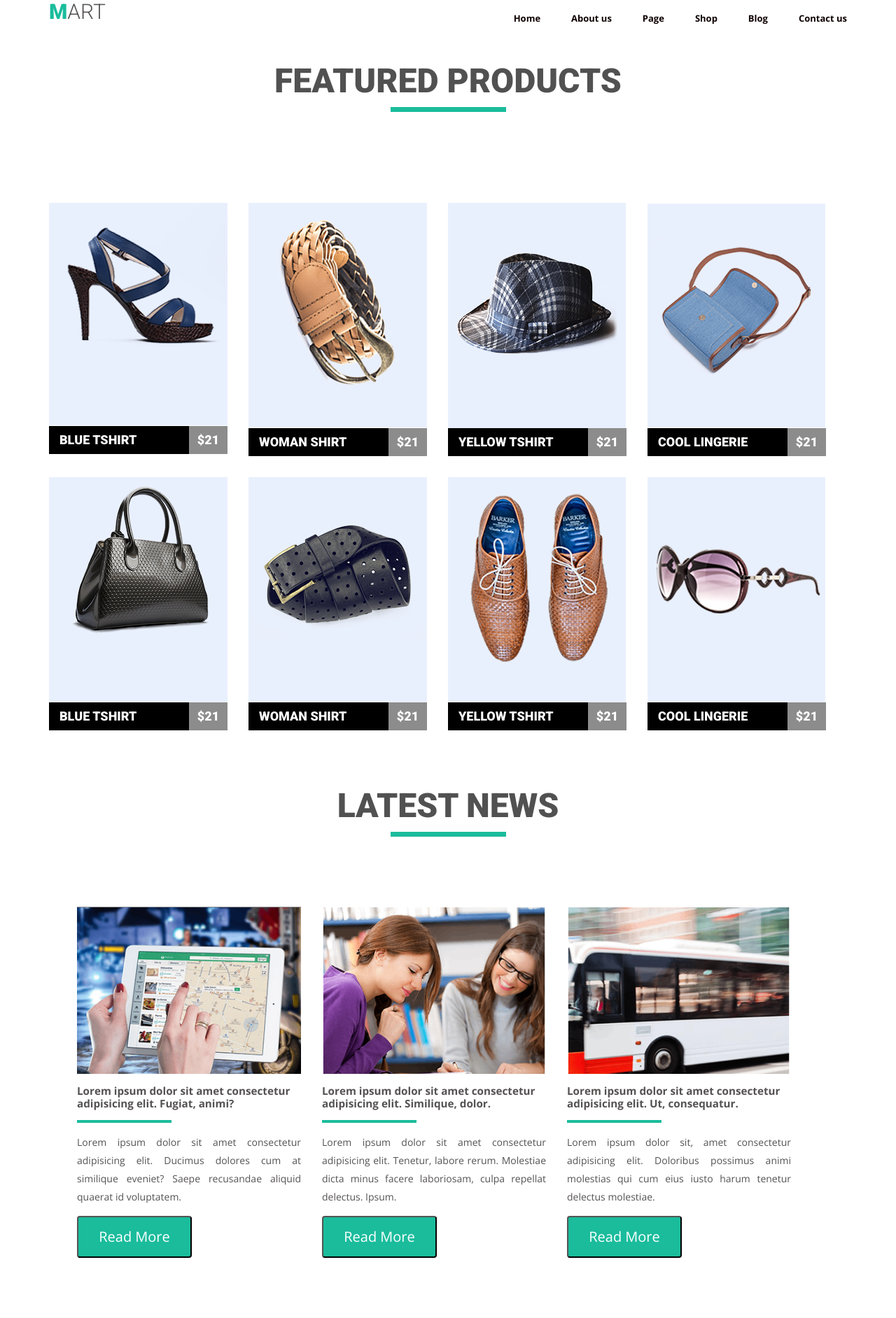
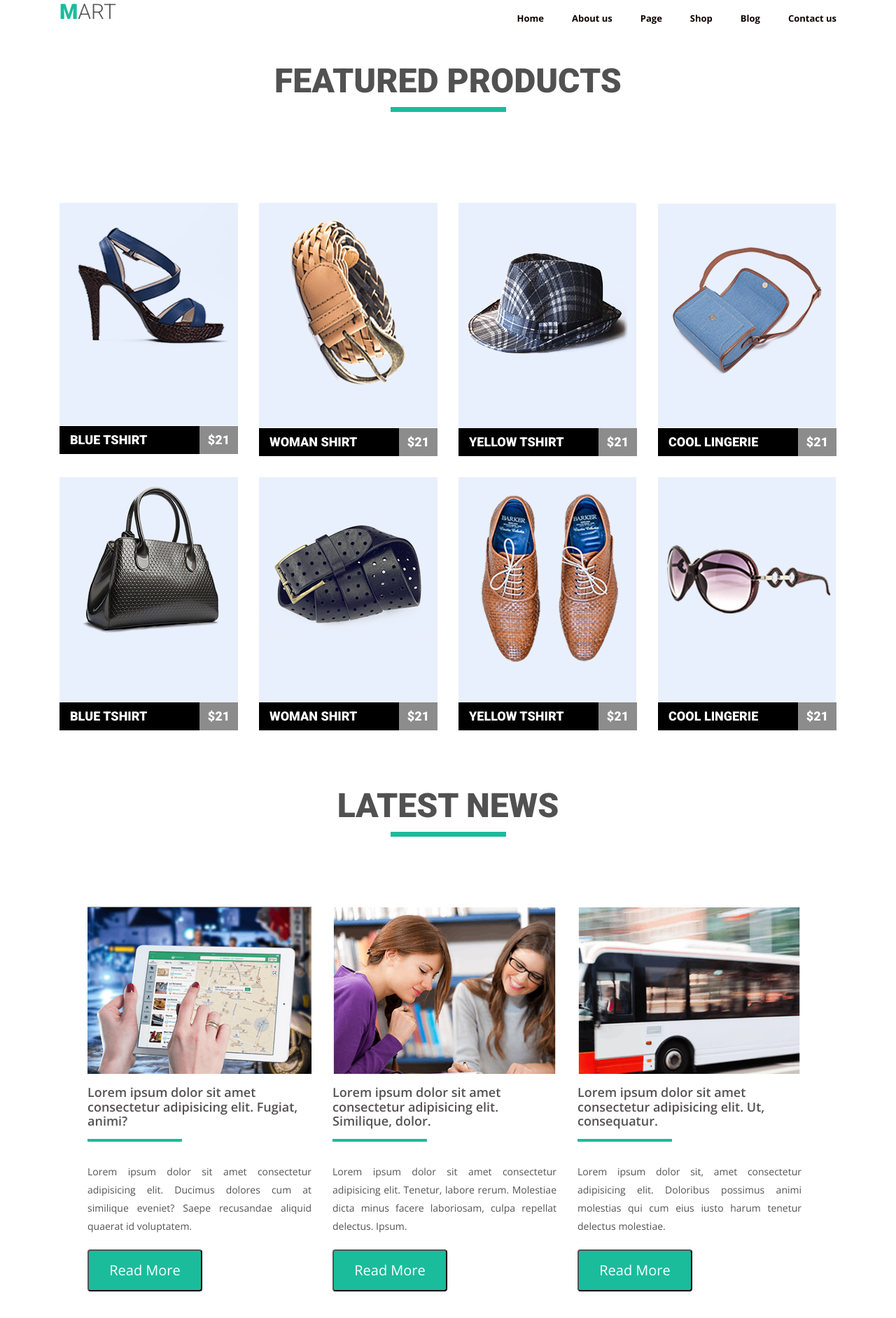
Before and after one commit to ValeriiKovalenko/goit-fe-course, a plain HTML site: page HTML:CSS/Module-04/index.html in a window 1280 px wide. Shown: the whole page at 70% size. Drawn offline with nearby package versions, Linux system fonts and the light colour scheme.

Commit message:
nice try2

```diff
--- a/HTML:CSS/Module-04/index.html
+++ b/HTML:CSS/Module-04/index.html
@@ -18,7 +18,7 @@
         <header class="site-header clearfix">
             <h1 class="site-logo"><a href="#" class="site-logo-link">MART</a></h1>
             <nav class="site-navigation">
-                <ul class="site-navigation-list">
+                <ul class="site-navigation-list clearfix">
                     <li class="site-navigation-item"><a class="navigation-link" href="#">Home</a></li>
                     <li class="site-navigation-item"><a class="navigation-link" href="#">About us</a></li>
                     <li class="site-navigation-item"><a class="navigation-link" href="#">Page</a></li>
--- a/HTML:CSS/Module-04/styles.css
+++ b/HTML:CSS/Module-04/styles.css
@@ -21,9 +21,10 @@ img {
 .wrapper {
 
 
-    width: 1140px;
+    width: 1110px;
 
    margin: auto;
+
 }
 body {
     font-family: "Open+Sans", "Roboto";
@@ -37,7 +38,7 @@ body {
     font-size: 30px;
     font-weight: 300;
     color: #555252;
-    display: block;
+
     float: left;
     margin: 0;
 
@@ -51,6 +52,7 @@ h1::first-letter {
     text-transform: none;
     text-decoration: none;
     color: #555252;
+     display: block;
 }
 .site-navigation {
 
@@ -62,6 +64,7 @@ h1::first-letter {
 .site-navigation-list  {
     list-style: none;
     margin: 0;
+    padding: 0;
     padding-top: 14px;
 
 }
@@ -81,7 +84,7 @@ h1::first-letter {
 }
 
 .site-navigation-item {
-    display: inline-block;
+    float: left;
     margin-right: 40px;
 
 
@@ -132,7 +135,7 @@ h1::first-letter {
 
 
 h3.product-name {
-   display: inline-block;
+
    width: 200px;
    margin: 0;
 
@@ -155,7 +158,7 @@ h3.product-name {
 
 .price {
     background-color: #8c8c8c;
-    display: inline-block;
+    float: right;
 
     width: 55px;
     font-size: 18px;
@@ -219,13 +222,15 @@ font-weight: 600;
 }
 
 
-}
+
 
 .news-title {
     color: #555252;
 font-family: "Open Sans";
 font-weight: 600;
 font-size: 18px;
+margin-top: 0;
+margin-bottom: 0;
 }
 
 .news-title::after {
@@ -236,7 +241,7 @@ font-size: 18px;
     border: solid 2px;
     border-color: #1abc9c;
     display: table;
-    margin: 0 auto;
+
     background: #1abc9c;
     margin: 0;
     margin-top: 15px;
@@ -248,6 +253,9 @@ color: #555252;
 font-family: "Open Sans";
 font-weight: 400;
 text-align: justify;
+margin: 0;
+padding-bottom: 20px;
+padding-top: 30px;
 }
 
 .news-button {
@@ -265,6 +273,7 @@ text-align: justify;
     font-family: "Open Sans";
 font-weight: 300;
 border-radius: 4px;
+margin: 0;
 }
 
 .news-button:hover {
@@ -274,3 +283,6 @@ border-radius: 4px;
 .latest-news {
     padding-bottom: 80px;
 }
+.news-image {
+    padding-bottom: 15px;
+}
```
